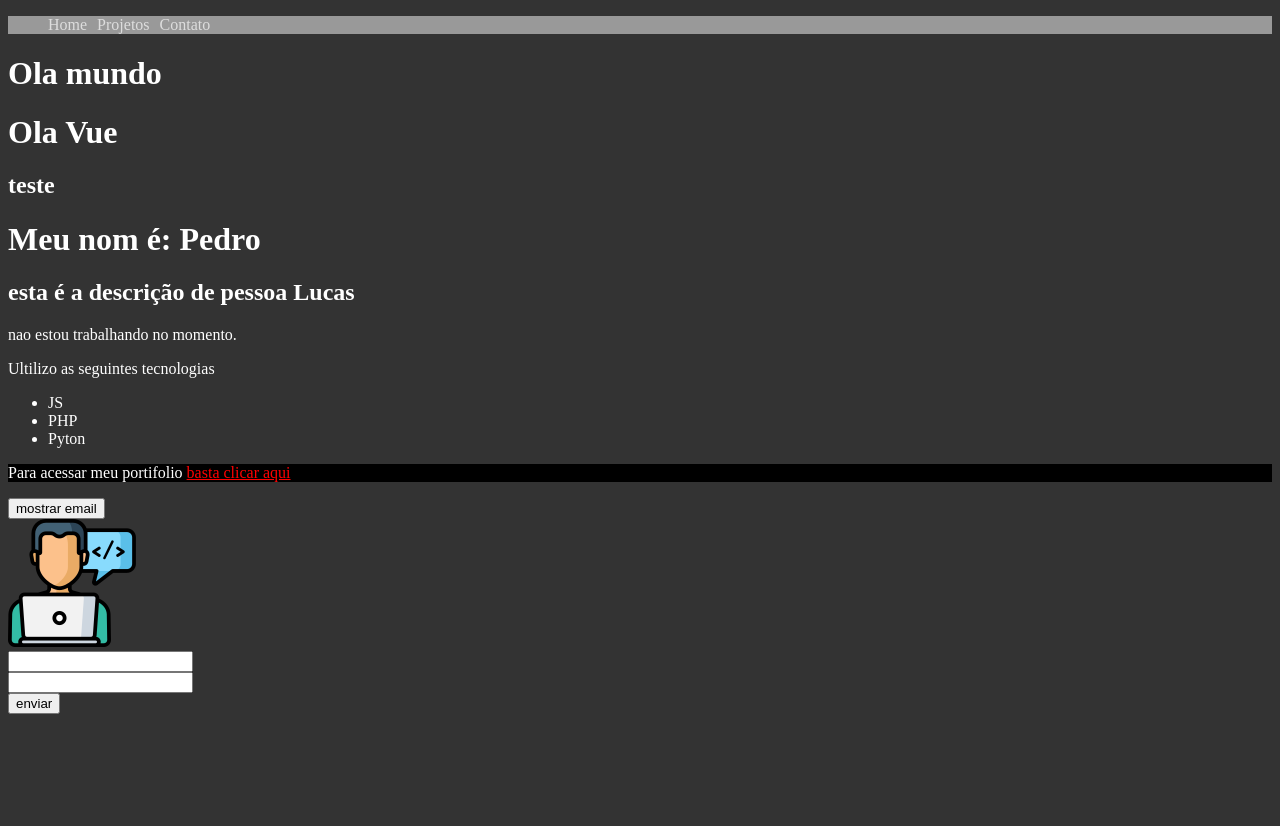
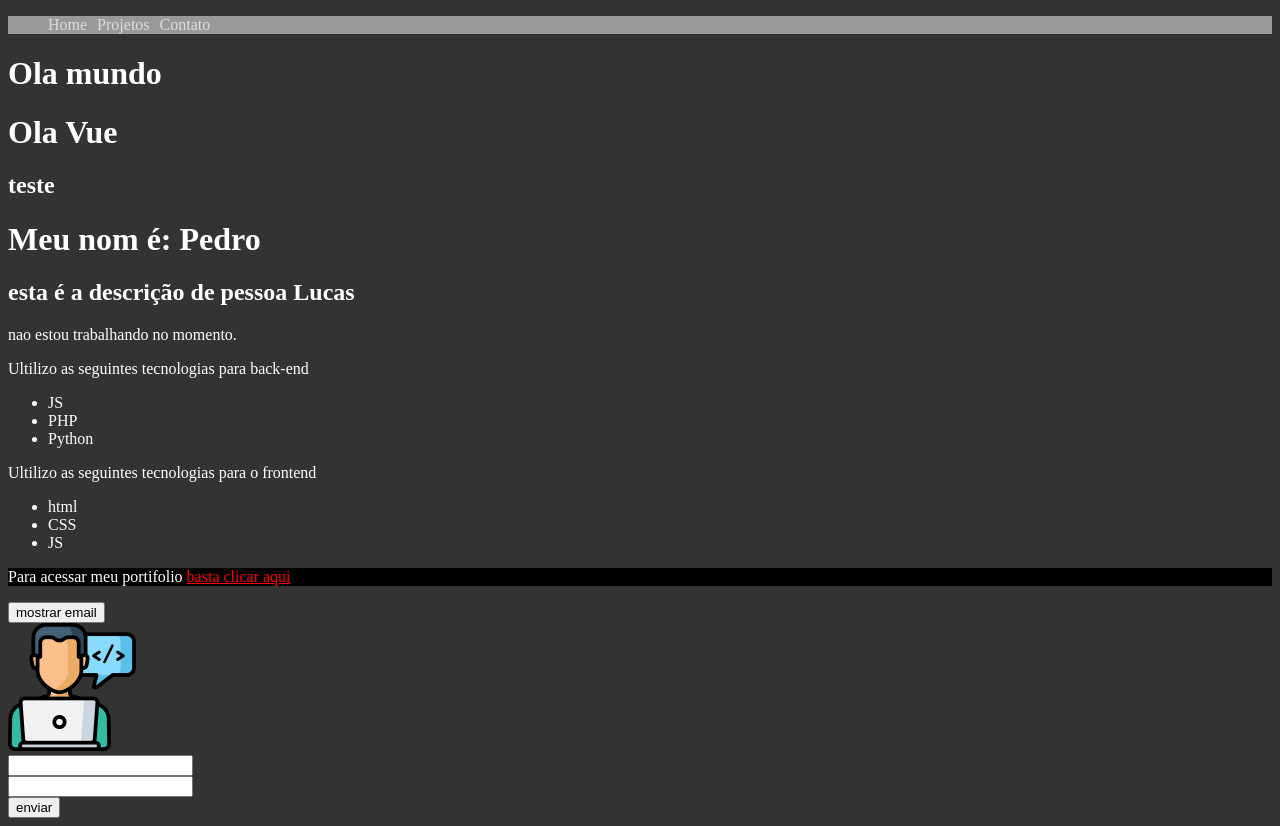
Before and after one commit to LucasMeyble/vuejs, a Vue app in the folder documentation/: page / in a window 1280 px wide. Before the commit the page ends 800 px from the top, so only its background shows below. Built offline with nearby package versions, Linux system fonts and the light colour scheme.

Commit message:
rederização de lista com v-for

```diff
--- a/documentation/src/components/info.vue
+++ b/documentation/src/components/info.vue
@@ -2,11 +2,15 @@
     <div>
         <p v-if="estaTrabalhando">estou trabalhando no momento.</p>
         <p v-else>nao estou trabalhando no momento.</p>
-        <p>Ultilizo as seguintes tecnologias</p>
+        <p>Ultilizo as seguintes tecnologias para back-end</p>
         <ul>
-            <li>JS</li>
-            <li>PHP</li>
-            <li>Pyton </li>
+            <li v-for="(tecnology, index) in backend" v-bind:key="index">{{tecnology}}</li>
+        </ul>
+        <p>Ultilizo as seguintes tecnologias para o frontend</p>
+        <ul>
+            <li v-for="tecnology in frontend" :key="tecnology.id">
+                {{tecnology.language}}
+            </li>
         </ul>
         <p v-show="mostrarEmail">mande uma mensagem para: {{email}}</p>
         <!-- o dois pontos é equivalente a v-bind: -->
@@ -33,7 +37,13 @@ export default {
             mostrarEmail: false,
             email: 'Lucasmeyble123@gmail.com',
             meu_link: 'https://google.com',
-            textoBotao: 'mostrar email'
+            textoBotao: 'mostrar email',
+            backend: ['JS', 'PHP', 'Python'],
+            frontend: [
+                {id: 1, language: 'html'},
+                {id: 2, language: 'CSS'},
+                {id: 3, language: 'JS'},
+            ]
         }
     },
     methods: {
```
